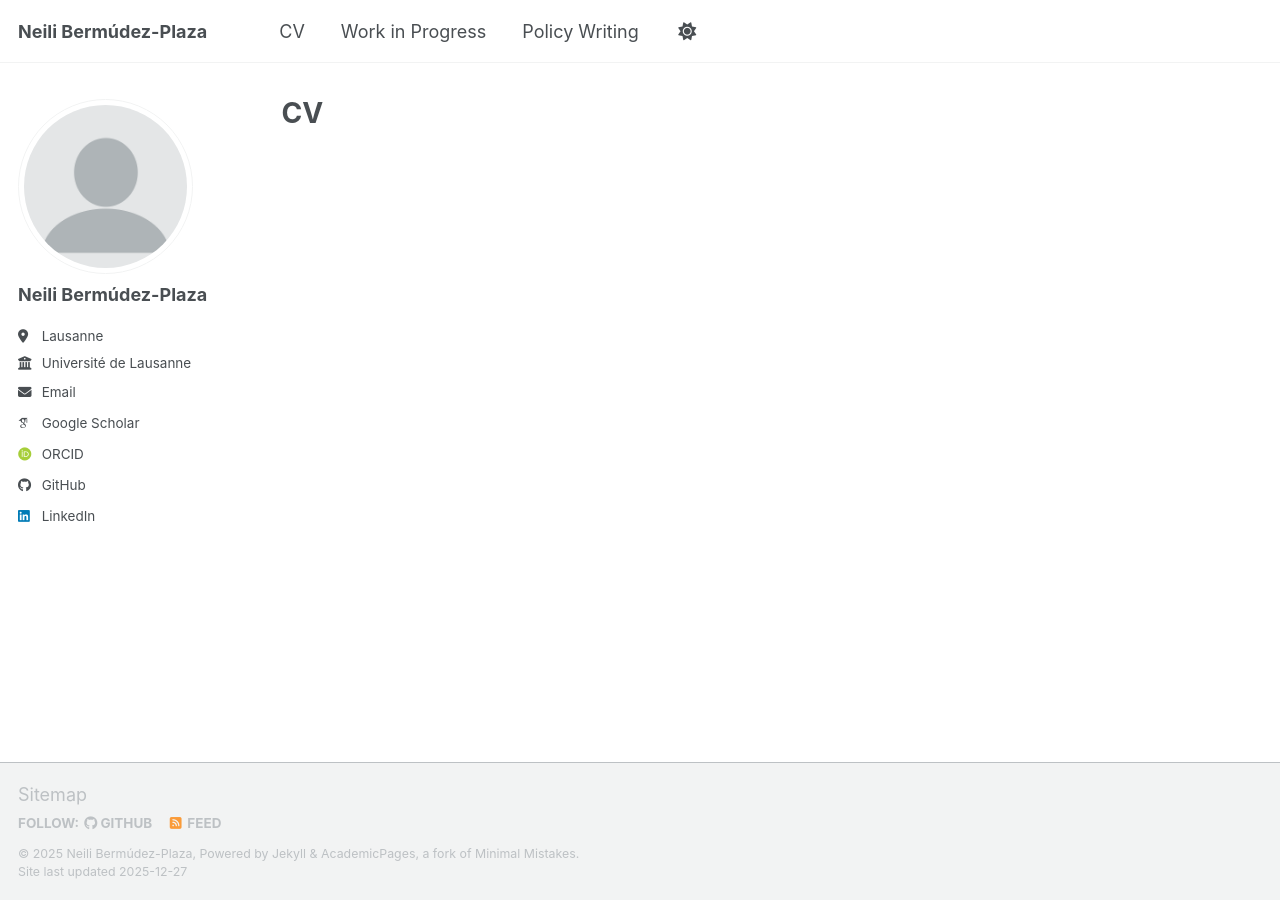
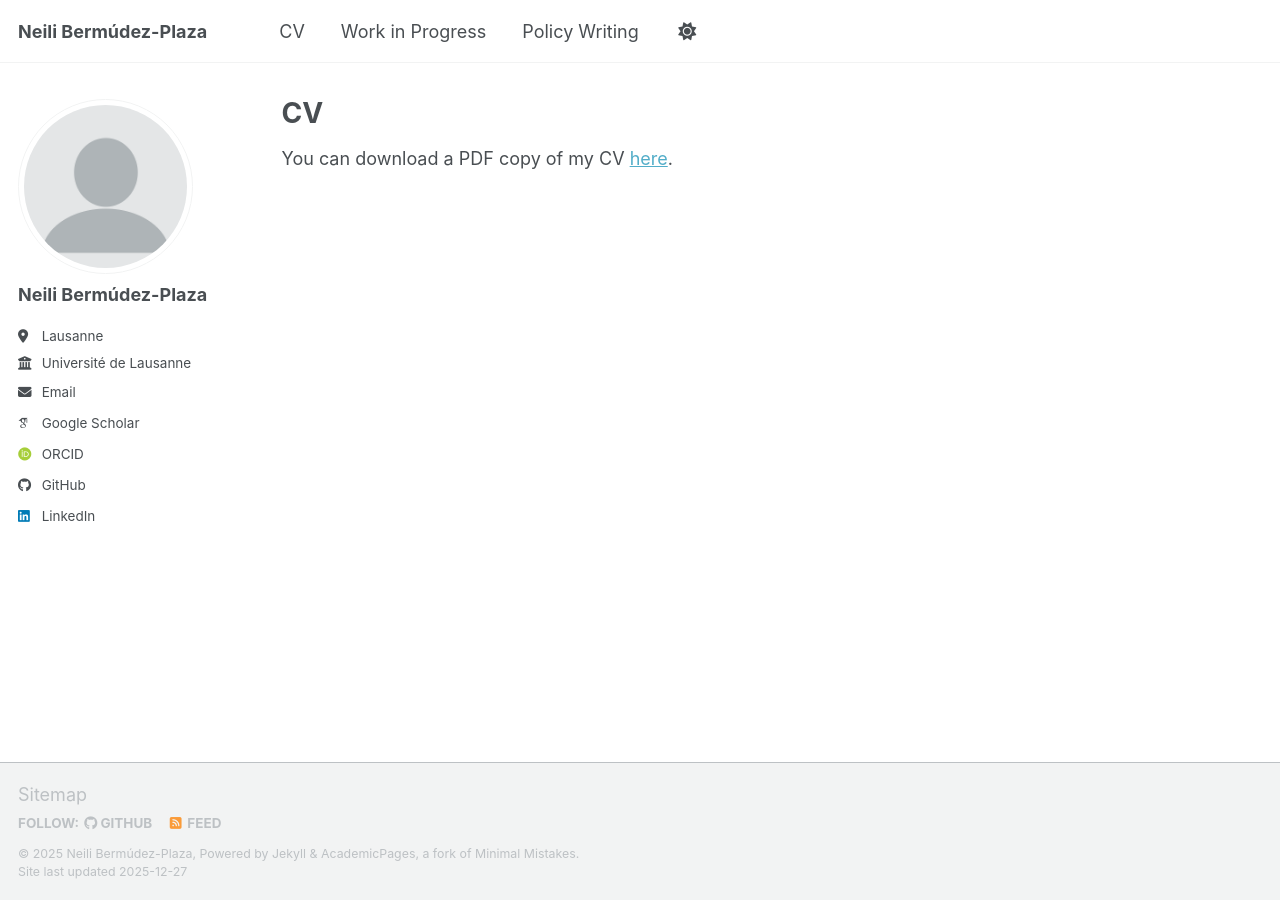
Before and after one commit to ncbermudez/ncbermudez.github.io, a Jekyll site: the page built from _pages/cv.md, in a window 1280 px wide. Built offline with Jekyll 4.4.1, drawn with Linux system fonts in a browser that asks for light colours; some web fonts are replaced; a script bundle is joined from its source files by our own code; library files that are not in the unit come from our copies.

Commit message:
Update cv.md

```diff
--- a/_pages/cv.md
+++ b/_pages/cv.md
@@ -8,3 +8,4 @@ redirect_from:
 ---
 
 {% include base_path %}
+You can download a PDF copy of my CV [here](/files/Rubiao_RafaelM_CV.pdf).
```
